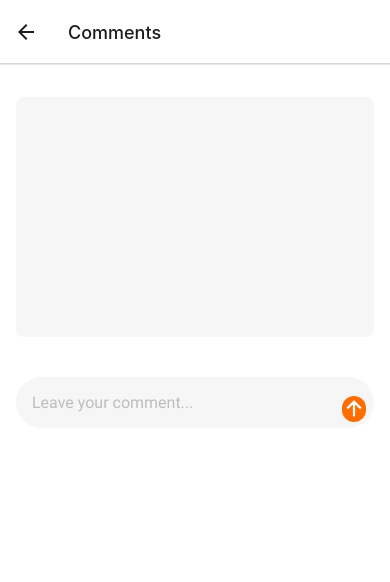
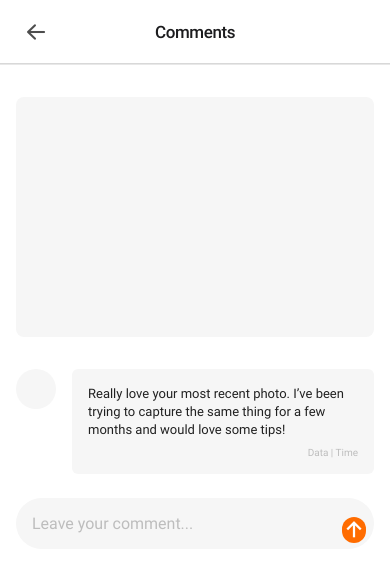
Before and after one commit to NatalyOsadcha/AwesomeProject, a React Native app: screen /Comments in a window 390 px wide. Shown: the top 582 px of the page. Built offline with nearby package versions, Linux system fonts and the light colour scheme.

Commit message:
updated project

```diff
--- a/App.js
+++ b/App.js
@@ -4,13 +4,14 @@ import { NavigationContainer } from "@react-navigation/native";
 import { createStackNavigator } from "@react-navigation/stack";
 import RegistrationScreen from "./Screens/RegistrationScreen";
 import LoginScreen from "./Screens/LoginScreen";
-import MapScreen from './Screens/MapScreen';
-import CommentsScreen from './Screens/CommentsScreen';
+import MapScreen from "./Screens/MapScreen";
+import CommentsScreen from "./Screens/CommentsScreen";
 import Home from "./Screens/Home";
 import { useFonts } from "expo-font";
 import * as SplashScreen from "expo-splash-screen";
 import { useCallback } from "react";
 // import getHeaderTitle from "./Components/getHeaderTitle";
+import { AntDesign } from "@expo/vector-icons";
 
 const MainStack = createStackNavigator();
 
@@ -33,7 +34,18 @@ export default function App() {
 
   return (
     <NavigationContainer>
-      <MainStack.Navigator initialRouteName="Login">
+      <MainStack.Navigator
+        initialRouteName="Login"
+        screenOptions={{
+          headerTitleAlign: "center",
+          headerTitleStyle: {
+            fontSize: 17,
+            lineHeight: 22,
+            letterSpacing: -0.41,
+            fontFamily: "Roboto-Medium",
+          },
+        }}
+      >
         <MainStack.Screen
           name="Registration"
           component={RegistrationScreen}
@@ -55,10 +67,32 @@ export default function App() {
         <MainStack.Screen
           name="Map"
           component={MapScreen}
+          options={{
+            headerBackTitleVisible: false,
+            headerBackImage: () => (
+              <AntDesign
+                name="arrowleft"
+                size={24}
+                color={"rgba(33, 33, 33, 0.8)"}
+                style={{ marginLeft: 13 }}
+              />
+            ),
+          }}
         />
         <MainStack.Screen
           name="Comments"
           component={CommentsScreen}
+          options={{
+            headerBackTitleVisible: false,
+            headerBackImage: () => (
+              <AntDesign
+                name="arrowleft"
+                size={24}
+                color={"rgba(33, 33, 33, 0.8)"}
+                style={{ marginLeft: 13 }}
+              />
+            ),
+          }}
         />
       </MainStack.Navigator>
     </NavigationContainer>
--- a/Screens/CommentsScreen.jsx
+++ b/Screens/CommentsScreen.jsx
@@ -1,5 +1,5 @@
 import React, { useState } from "react";
-import { Ionicons } from '@expo/vector-icons';
+import { Ionicons } from "@expo/vector-icons";
 import {
   View,
   Text,
@@ -19,6 +19,16 @@ export default function CommentsScreen() {
       <View style={styles.photoWrapper}>
         <Image style={styles.photo} />
       </View>
+      <View style={styles.commentWrapper}>
+        <Image style={styles.userImage} />
+        <View style={styles.userCommentWrapper}>
+          <Text style={styles.userComment}>
+            Really love your most recent photo. I’ve been trying to capture the
+            same thing for a few months and would love some tips!
+          </Text>
+          <Text style={styles.userCommentData}>Data | Time</Text>
+        </View>
+      </View>
       <View style={styles.inputWrapper}>
         <TextInput
           name="comment"
@@ -28,12 +38,9 @@ export default function CommentsScreen() {
           onChangeText={setComment}
         ></TextInput>
         <View style={styles.icon}>
-          <Ionicons name="arrow-up" size={24} color={"#fff"} padding={8}/>
+          <Ionicons name="arrow-up" size={24} color={"#fff"} padding={8} />
         </View>
-
       </View>
-
-      {/* <Text>CommentsScreen</Text> */}
     </View>
   );
 }
@@ -55,11 +62,41 @@ const styles = StyleSheet.create({
   },
   photo: {
     width: "100%",
-    marginBottom: 8,
     height: 240,
     position: "relative",
     backgroundColor: "#F6F6F6",
     borderRadius: 8,
+  },
+  commentWrapper: {
+    display: 'flex',
+    flexDirection: "row",
+    marginBottom: 24,
+  },
+  userImage: {
+    width: 40,
+    height: 40,
+    backgroundColor: "#F6F6F6",
+    borderRadius: 50,
+    marginRight: 16,
+  },
+  userCommentWrapper: {
+    flex: 1,
+    padding: 16,
+    backgroundColor: "#F6F6F6",
+    borderRadius: 6,
+  },
+  userComment: {
+    fontFamily: "Roboto-Regular",
+    fontSize: 13,
+    lineHeight: 18,
+    color: "#212121",
+    marginBottom: 8,
+  },
+  userCommentData: {
+    color: "#BDBDBD",
+    fontSize: 10,
+    fontFamily: "Roboto-Regular",
+    textAlign: "right",
   },
   inputWrapper: {
     position: "relative",
@@ -78,10 +115,9 @@ const styles = StyleSheet.create({
     position: "absolute",
     right: 8,
     bottom: 6,
-    color:"#fff",
+    color: "#fff",
     textAlign: "right",
-
     borderRadius: 50,
-    backgroundColor: '#FF6C00'
+    backgroundColor: "#FF6C00",
   },
 });
--- a/Screens/CreatePostsScreen.jsx
+++ b/Screens/CreatePostsScreen.jsx
@@ -24,10 +24,10 @@ export default function CreatePostsScreen() {
 
   return (
     <TouchableWithoutFeedback onPress={Keyboard.dismiss}>
+      <View style={styles.container}>
         <KeyboardAvoidingView
-        style={styles.container}
-        // keyboardVerticalOffset={150}
-        behavior={Platform.OS === "ios" ? "padding" : "height"}
+          behavior="position"
+          // behavior={Platform.OS === "ios" ? "padding" : "height"}
         >
           <View style={styles.photoWrapper}>
             <Image style={styles.photo} />
@@ -64,10 +64,12 @@ export default function CreatePostsScreen() {
           ) : (
             <InactiveSubmitButton text={"Publish"} />
           )}
+        </KeyboardAvoidingView>
+        <View style={{ flex: 1 }}></View>
         <Pressable style={styles.trashWrapper}>
           <FontAwesome5 name="trash-alt" size={24} color="#BDBDBD" />
         </Pressable>
-      </KeyboardAvoidingView>
+      </View>
     </TouchableWithoutFeedback>
   );
 }
@@ -132,24 +134,19 @@ const styles = StyleSheet.create({
     fontSize: 16,
     fontFamily: "Roboto-Medium",
   },
-  placeWrapper: {
-    position: "relative",
-  },
   mapWrapper: {
     position: "absolute",
     top: 10,
   },
   trashWrapper: {
-    direction: "flex",
-    position: "absolute",
-    bottom: 16,
-    left: "50%",
-    transform: [{ translateX: -18 }],
     justifyContent: "center",
     backgroundColor: "#F6F6F6",
     height: 40,
     width: 70,
     alignItems: "center",
     borderRadius: 20,
+    marginLeft: "auto",
+    marginRight: "auto",
+    marginBottom: 32,
   },
 });
--- a/Screens/PostsScreen.jsx
+++ b/Screens/PostsScreen.jsx
@@ -39,7 +39,9 @@ export default function PostsScreen() {
               <Text style={styles.photoComments}>0</Text>
             </View>
             <View style={styles.wrapper}>
-              <FontAwesome5 name="map-marker-alt" size={24} color="#BDBDBD" />
+              <Pressable onPress={() => navigation.navigate("Map")}>
+                <FontAwesome5 name="map-marker-alt" size={24} color="#BDBDBD" />
+              </Pressable>
               <Text style={styles.photoPlace}>Place</Text>
             </View>
           </View>
@@ -123,16 +125,4 @@ const styles = StyleSheet.create({
     fontFamily: "Roboto-Regular",
     textDecorationLine: "underline",
   },
-  // addWrap: {
-  //   marginLeft: 8,
-  //   marginRight: 8,
-  //   backgroundColor: "#FF6C00",
-  //   borderRadius: 20,
-  // },
-  // icon: {
-  //   paddingBottom: 8,
-  //   paddingTop: 8,
-  //   paddingLeft: 23,
-  //   paddingRight: 23,
-  // },
 });
```
Lines whose indentation alone changed are shown as unchanged.
